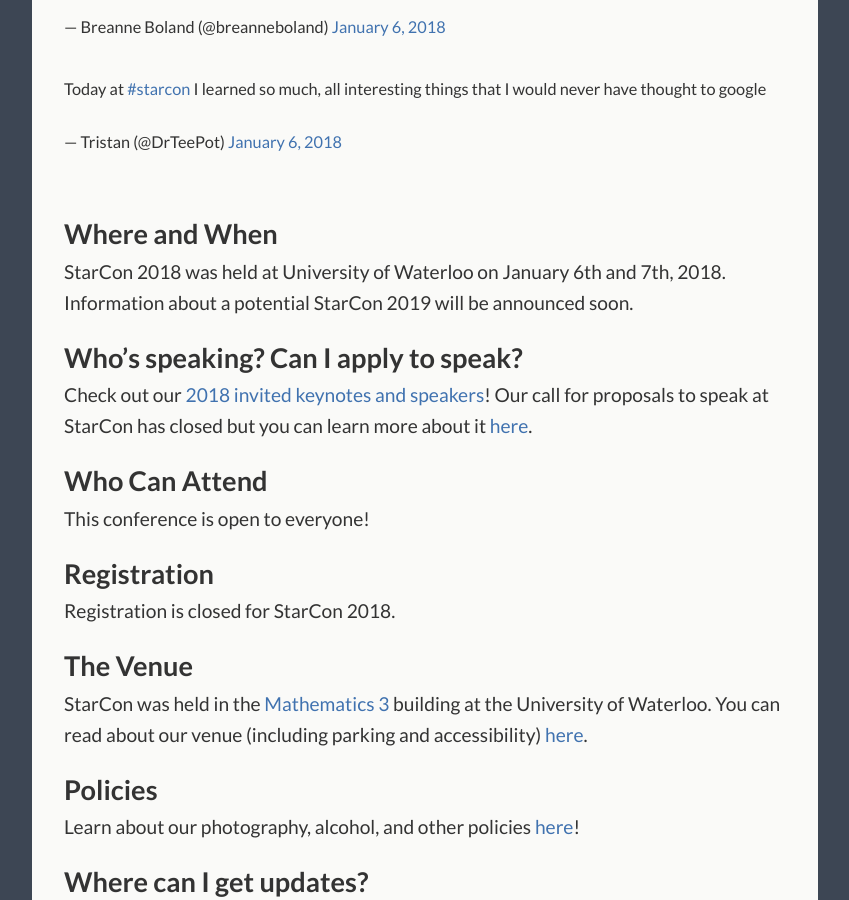
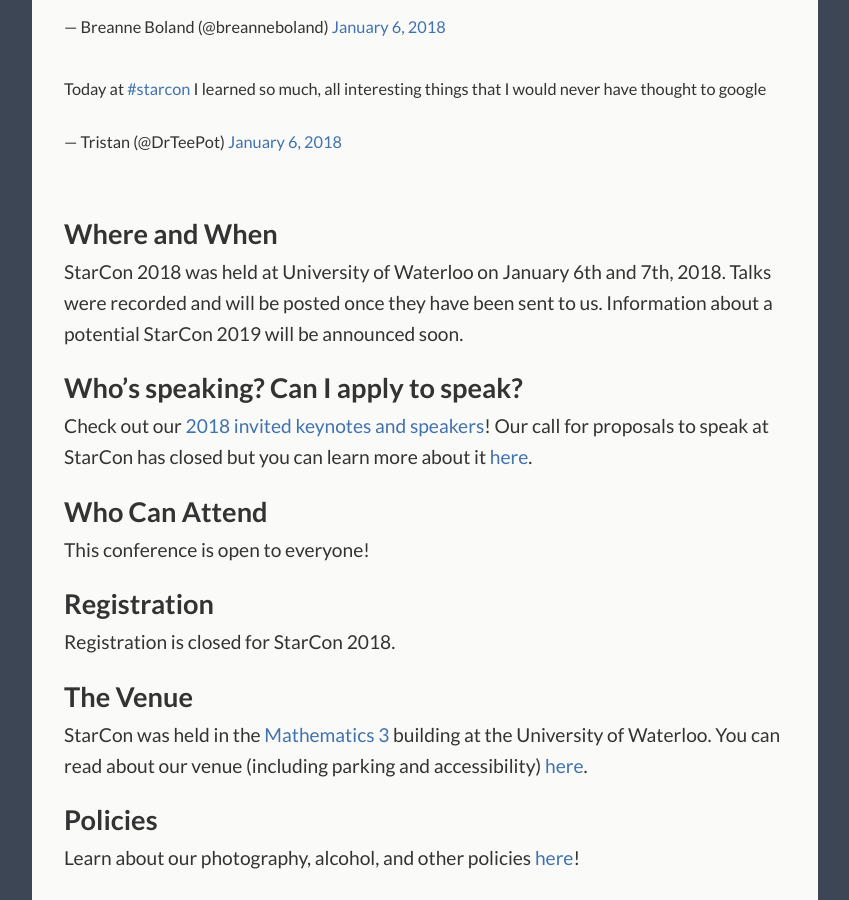
Before and after one commit to StarConKW/starconkw.github.io, a Jekyll site: the page built from index.md, in a window 1280 px wide and 900 px high, scrolled down 556 px. Shown: the whole window, without its empty margins (215-1064 px from the left). Built offline with Jekyll 4.4.1, drawn with Linux system fonts in a browser that asks for light colours; comment, search, counter and statistics services are not loaded.

Commit message:
add info about talks being recorded

```diff
--- a/index.md
+++ b/index.md
@@ -20,7 +20,7 @@ StarCon is a two-day software engineering conference held in Waterloo, Ontario w
 
 ## Where and When
 
-StarCon 2018 was held at University of Waterloo on January 6th and 7th, 2018. Information about a potential StarCon 2019 will be announced soon.
+StarCon 2018 was held at University of Waterloo on January 6th and 7th, 2018. Talks were recorded and will be posted once they have been sent to us. Information about a potential StarCon 2019 will be announced soon.
 
 ## Who's speaking? Can I apply to speak?
 
```
